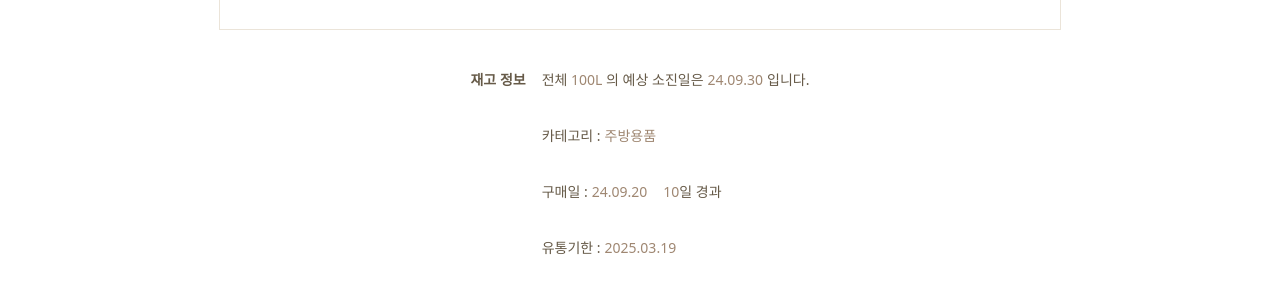
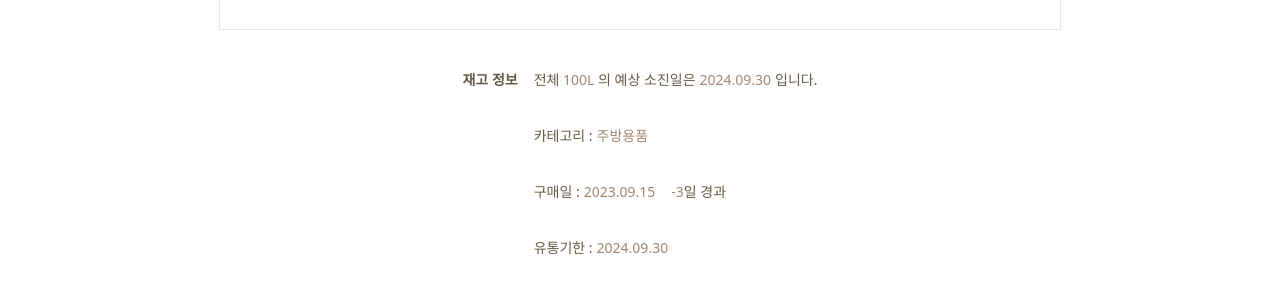
Before and after one commit to Team-Sttock/FE, a Next.js app: page /detail in a window 1280 px wide. Shown: the part 329-636 px from the top of the page. Built offline with nearby package versions, Linux system fonts and the light colour scheme.

Commit message:
refactor: pastDays 값 로직 구현 및 형태 수정

```diff
--- a/pages/detail.tsx
+++ b/pages/detail.tsx
@@ -8,18 +8,36 @@ const NotoSans = Noto_Sans({
   weight: ['500', '400'],
   subsets: ['latin'],
 })
-const data = {
+
+interface Data {
+  icon: string
+  name: string
+  nickname: string
+  category: string
+  expectionDate: string
+  purchaseDate: string
+  amount: string
+  remain: string
+  expirationDate: string
+}
+
+const data: Data = {
   icon: '/icons/kitchen-icon.svg',
   name: '주방세제',
   nickname: '승연이의 주방세제 ',
   category: '주방용품',
-  expectionDate: '24.09.30',
-  purchaseDate: '24.09.20',
+  expectionDate: '2024.09.30',
+  purchaseDate: '2023.09.15',
   amount: '100L',
   remain: '39ml',
-  pastDays: '10', // purchaseDate - today
-  expirationDate: '2025.03.19',
+  expirationDate: '2024.09.30',
 }
+
+const purchaseDate = new Date(data.purchaseDate.replace(/\./g, '-')).getTime()
+const today = new Date().getTime()
+const pastDays = Math.floor(
+  (today - purchaseDate) / (1000 * 60 * 60 * 24)
+).toString()
 
 export default function Page() {
   return (
@@ -97,8 +115,8 @@ export default function Page() {
                 <span className="text-light-brown inline ml-1 mr-4">
                   {data.purchaseDate}
                 </span>
-                <span className="text-light-brown inline">{data.pastDays}</span>
-                일 경과
+                <span className="text-light-brown inline">{pastDays}</span>일
+                경과
               </p>
               <br />
               <p>
```
